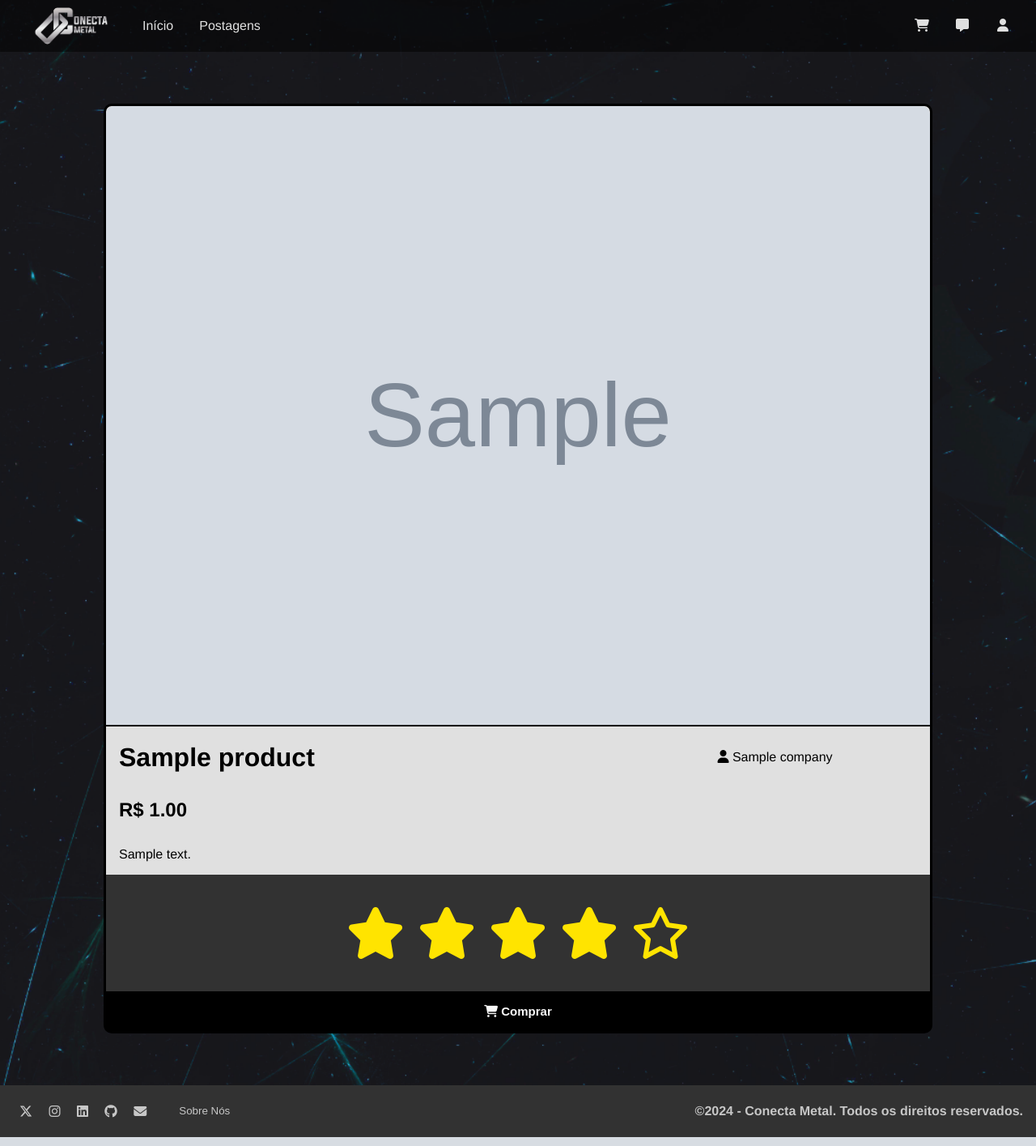
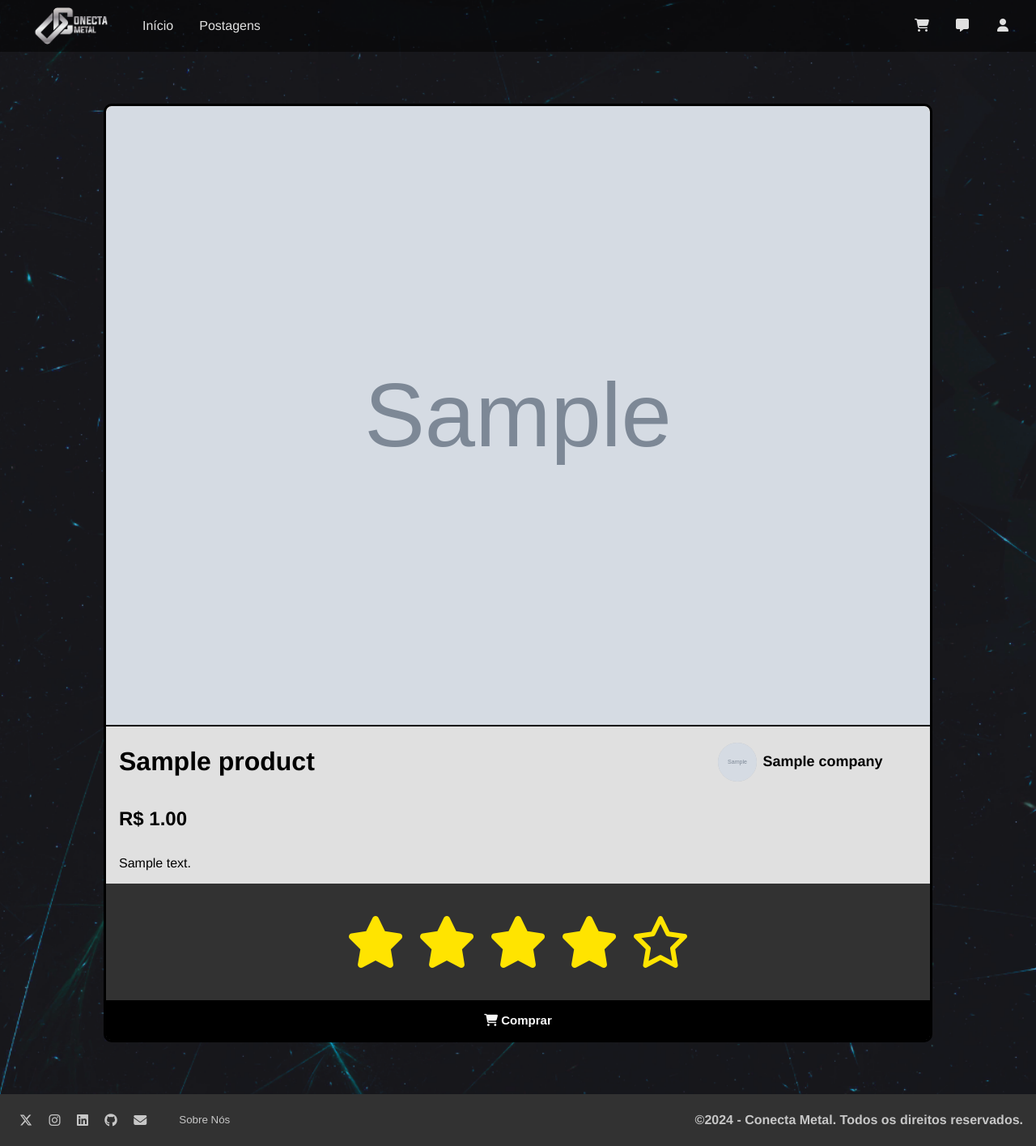
Before and after one commit to ConectaMetal/conecta-metal, a Django app: a page that uses main_app/templates/main/pages/product.html in a window 1280 px wide. Shown: the whole page at 81% size. Run offline with Django 5.2, Linux system fonts and the light colour scheme; tables that the repository leaves empty hold one stand-in row (values such as "Sample post"); grey boxes marked "Sample" are stand-in pictures.

Commit message:
Fixed some issues with owner

```diff
--- a/main_app/models.py
+++ b/main_app/models.py
@@ -9,6 +9,7 @@ class Companies(models.Model):
     businessName = models.CharField(max_length=255)
     slug = models.SlugField(max_length=255)
     profilePic = models.ImageField(upload_to='main/prof_pics/%Y/%m/%d/')
+    description = models.TextField(null=True, blank=True, default=None)
     registrationStatus = models.CharField(max_length=100)
     CEP = models.CharField(max_length=10)
     address = models.CharField(max_length=255)
@@ -54,7 +55,7 @@ class Products(models.Model):
     slug = models.SlugField(max_length=255)
     picture = models.ImageField(upload_to='main/products/%Y/%m/%d/', )
     details = models.CharField(max_length=255)
-    description = models.TextField(max_length=1000)
+    description = models.TextField()
     value = models.DecimalField(max_digits=20, decimal_places=2)
     stock = models.DecimalField(max_digits=20, decimal_places=2)
     rating = models.FloatField()
--- a/main_app/static/main/css/styles.css
+++ b/main_app/static/main/css/styles.css
@@ -376,6 +376,29 @@ body {
     width: 75%;
 }
 
+.product-owner a {
+    transition: all 300ms ease-in-out;
+    font-weight: bold;
+    display: flex;
+    flex-flow: row nowrap;
+    align-items: center;
+    text-decoration: none;
+    color: var(--color-black);
+    font-size: large;
+}
+
+.product-owner a:hover {
+    color: var(--color-primary);
+}
+
+.product-owner img {
+    width: 3rem;
+    height: 3rem;
+    border-radius: 100%;
+    margin-right: .5rem;
+    background-color: rgba(0, 0, 0, .15);
+}
+
 .product-value {
     margin: 1rem;
     display: flex;
@@ -410,7 +433,7 @@ body {
     width: 100%;
     outline: none;
     border: none;
-    border-radius: 0;
+    border-radius: 0 0 5px 5px;
     background-color: var(--color-black);
     color: var(--color-gray-0);
     padding: 1rem;
--- a/main_app/templates/main/pages/product.html
+++ b/main_app/templates/main/pages/product.html
@@ -13,8 +13,10 @@
                 <h1>{{ product.name }}</h1>
             </div>
             <div class="product-owner">
-                <i class="fa-solid fa-user"></i>
-                {{ product.company.businessName }}
+                <a href="{% url 'main_app:company' product.company.slug %}">
+                    <img src="{{ product.company.profilePic.url }}" alt="">
+                    {{ product.company.businessName }}
+                </a>
             </div>
         </div>
 
--- /dev/null
+++ b/main_app/templates/main/partials/company-card.html
@@ -0,0 +1,5 @@
+<div class="main-company-card-container">
+    <a href="{% url 'main_app:product' product.slug %}">
+        <img src="{{ product.picture.url }}" alt="">
+    </a>
+</div>
--- a/main_app/templates/main/partials/product-card.html
+++ b/main_app/templates/main/partials/product-card.html
@@ -22,8 +22,7 @@
             </div>
 
             <div class="card-owner">
-                <a href="company/{{ product.company.slug }}">
-                    {% comment %} <i class="fa-solid fa-user"></i> {% endcomment %}
+                <a href="{% url 'main_app:company' product.company.slug %}">
                     <img src="{{ product.company.profilePic.url }}" alt="">
                     {{ product.company.businessName }}
                 </a>
--- a/main_app/views.py
+++ b/main_app/views.py
@@ -7,7 +7,7 @@ def home(request):
     products = Products.objects.filter(
         company__isPartner=True
     ).order_by('-id')
-    context = {'products': products, 'product_rating': product_rating}
+    context = {'products': products, 'product_rating': product_rating, 'show_products': True}
 
     return render(request=request, template_name='main/pages/home.html', context=context)
 
@@ -24,7 +24,10 @@ def company(request, slug):
     company = get_object_or_404(
         Companies, slug=slug
     )
-    context = {'company': company}
+    products = Products.objects.filter(
+        company__id=company.id
+    ).order_by('-id')
+    context = {'company': company, 'products': products}
 
     return render(request=request, template_name='main/pages/company.html', context=context)
 
```
Also changed, not shown: other parts of main_app/static/main/css/styles.css (+32 -2 lines), main_app/templates/main/pages/company.html (+8 -8 lines), main_app/migrations/0005_companies_description_alter_products_description.py (added), media/main/products/2024/01/25/caixa.jpg (added).
